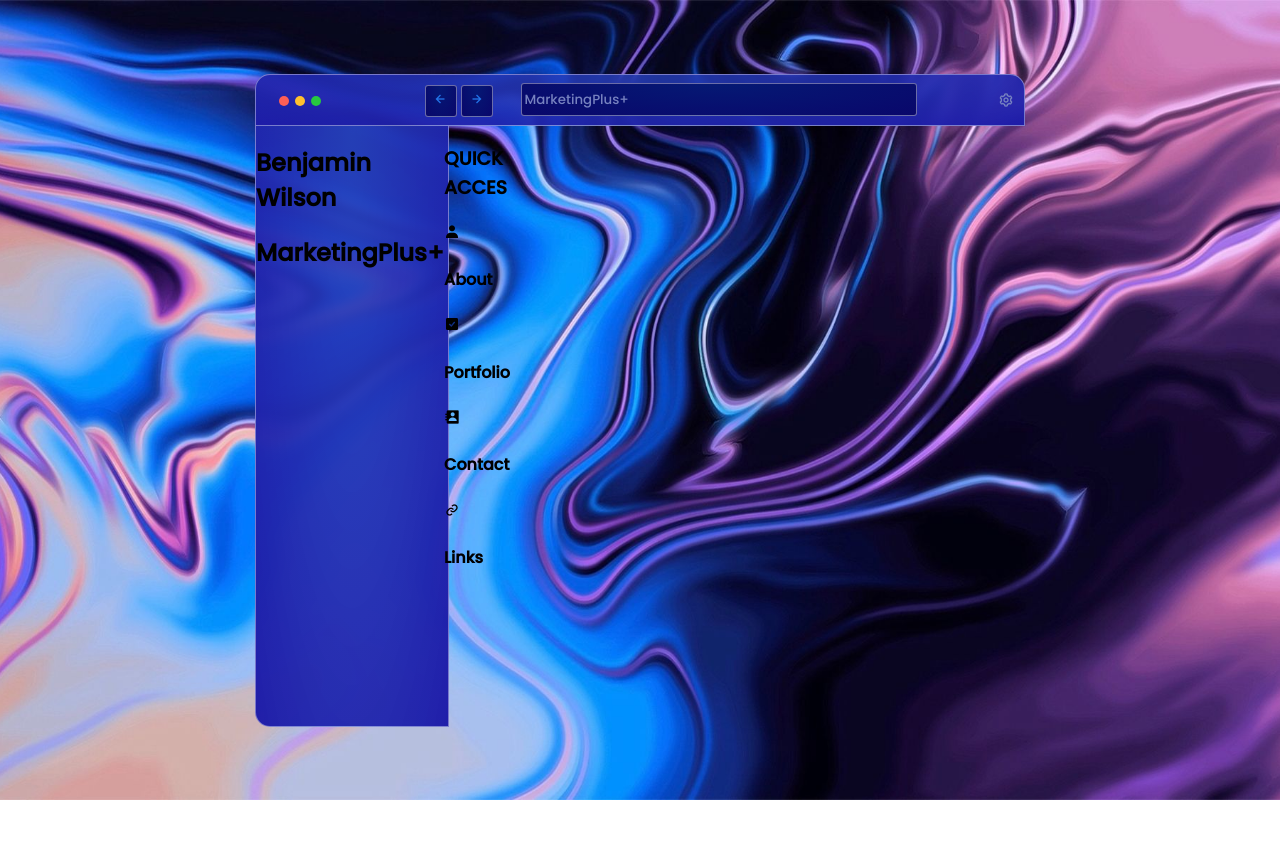
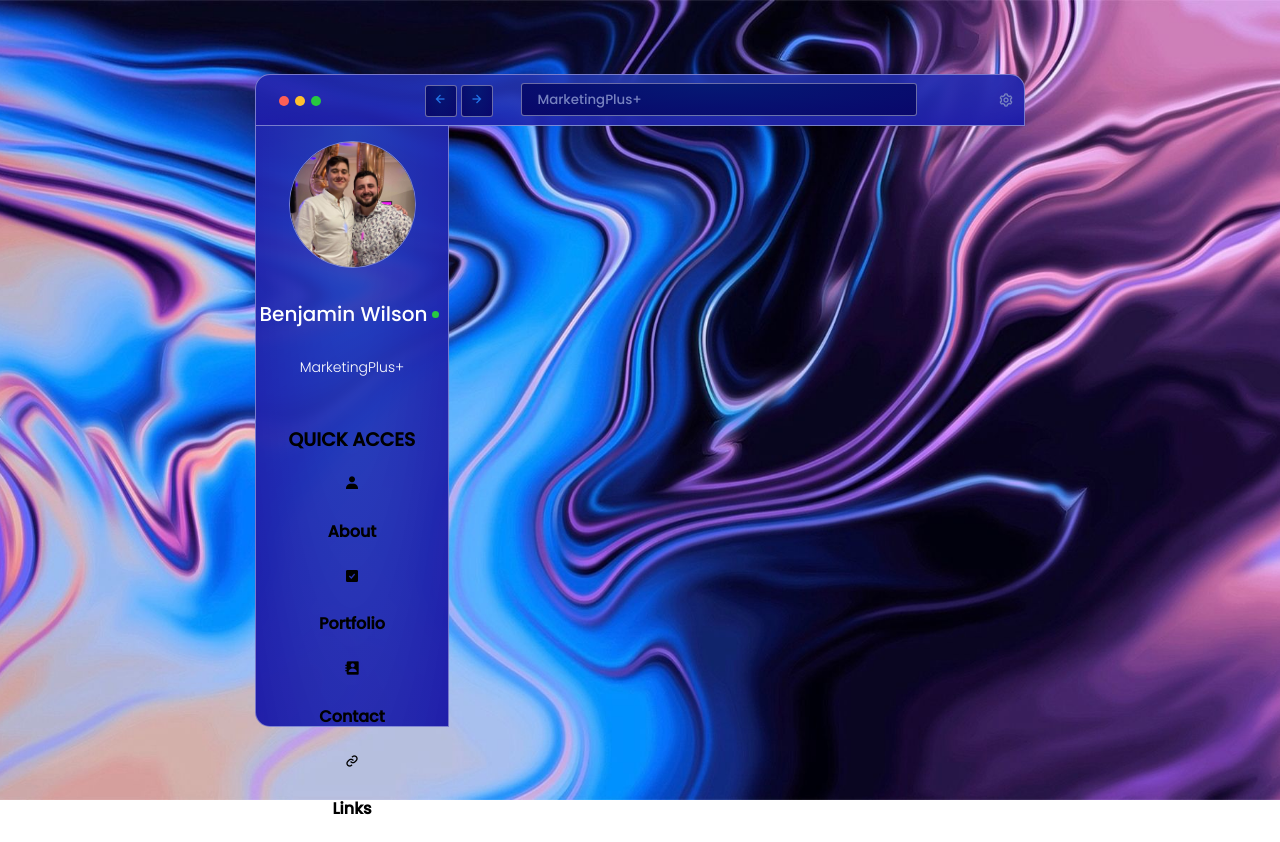
Before and after one commit to MarketingPlus/advanced-portfolio, a plain HTML site: page index.html in a window 1280 px wide. Before the commit the page ends 800 px from the top, so only its background shows below. Drawn offline with nearby package versions, Linux system fonts and the light colour scheme.

Commit message:
Sidebar layout created still working on the tab links to make ssure they work and css to ensure all properties look nice

```diff
--- a/assets/css/style.css
+++ b/assets/css/style.css
@@ -157,6 +157,7 @@ ul .top__buttons {
   background: radial-gradient(at 50% 0%, rgb(5, 25, 116), rgba(9, 7, 107));
   box-shadow: 10px 10px 30px (0, 0, 0, 0.5);
   margin: 0px 2px;
+  padding-left: 15px;
 }
 
 .search__bar i {
@@ -191,6 +192,7 @@ input::placeholder {
   display: flex;
   justify-content: space-between;
   position: relative;
+  flex-wrap: wrap;
   height: 75vh;
   width: 15vw;
   border-left: 1px solid rgba(255, 255, 255, 0.4);
@@ -206,4 +208,78 @@ input::placeholder {
   box-shadow: 10px 10px 30px (0, 0, 0, 0.5);
 }
 
+.my__avatar ul {
+  display: flex;
+  justify-content: space-between;
+  flex-wrap: wrap;
+  align-items: flex-start;
+  margin-top: 0px;
+}
+
+.sidebar h1 {
+  color: white;
+  font-weight: 500;
+  position: relative;
+  font-size: 20px;
+}
+
+.sidebar h2 {
+  color: white;
+  font-weight: lighter;
+  font-size: 14px;
+  position: relative;
+  display: flex;
+  flex-wrap: wrap;
+}
+
+.online__container {
+  display: inline-block;
+  justify-content: center;
+  align-items: center;
+}
+
+.online {
+  height: 7px;
+  width: 7px;
+  background-color: #27c940;
+  border-radius: 50%;
+  margin: 5px;
+}
+
+.my__avatar {
+  display: flex;
+  justify-content: center;
+  flex-wrap: wrap;
+}
+
+.my__avatar ul {
+  list-style: none;
+  display: flex;
+  position: relative;
+  align-items: center;
+  justify-content: center;
+  padding-inline-start: 0;
+}
+
+.my__avatar li {
+  position: relative;
+  justify-content: space-evenly;
+}
+
+.tab__buttons {
+  display: block;
+  text-align: center;
+  width: 100%;
+}
+
+.my__avatar img {
+  width: 125px;
+  height: 125px;
+  border-radius: 50%;
+  margin-top: 5px;
+  margin: 15px;
+  border: 1px solid rgba(255, 255, 255, 0.4);
+  box-shadow: 10px 10px 30px (0, 0, 0, 0.5);
+}
+
 /* ======== TAB ======== */
--- a/index.html
+++ b/index.html
@@ -44,29 +44,30 @@
         <aside>
             <div class="sidebar">
                 <div class="my__avatar">
-                    <h1>Benjamin Wilson</h1>
-                    <div class="online"></div><h2>MarketingPlus+</h2>
+                    <img src="assets/images/avatar.jpg">
+                        <ul>
+                            <li><h1>Benjamin Wilson</h1></li>
+                            <li><div class="online"></div></li>
+                            <li><h2>MarketingPlus+</h2></li>
+                        </ul>
                 </div>
+
                     <div class="tab__buttons">
                         <h3>QUICK ACCES</h3>
                         <div class="about__tab-link">
-                            <i class='bx bxs-user'></i>
-                            <h4>About</h4>
+                            <i class='bx bxs-user'></i><h4>About</h4>
                         </div>
 
                         <div class="porfolio__tab-link">
-                            <i class='bx bxs-check-square'></i>
-                            <h4>Portfolio</h4>
+                            <i class='bx bxs-check-square'></i><h4>Portfolio</h4>
                         </div>
 
                         <div class="contact__tab-link">
-                            <i class='bx bxs-contact'></i>
-                            <h4>Contact</h4>
+                            <i class='bx bxs-contact'></i><h4>Contact</h4>
                         </div>
 
                         <div class="links__tab-link">
-                            <i class='bx bx-link'></i>
-                            <h4>Links</h4>
+                            <i class='bx bx-link'></i><h4>Links</h4>
                         </div>
                     </div>
 
```
Also changed, not shown: assets/images/avatar.jpg (added).
